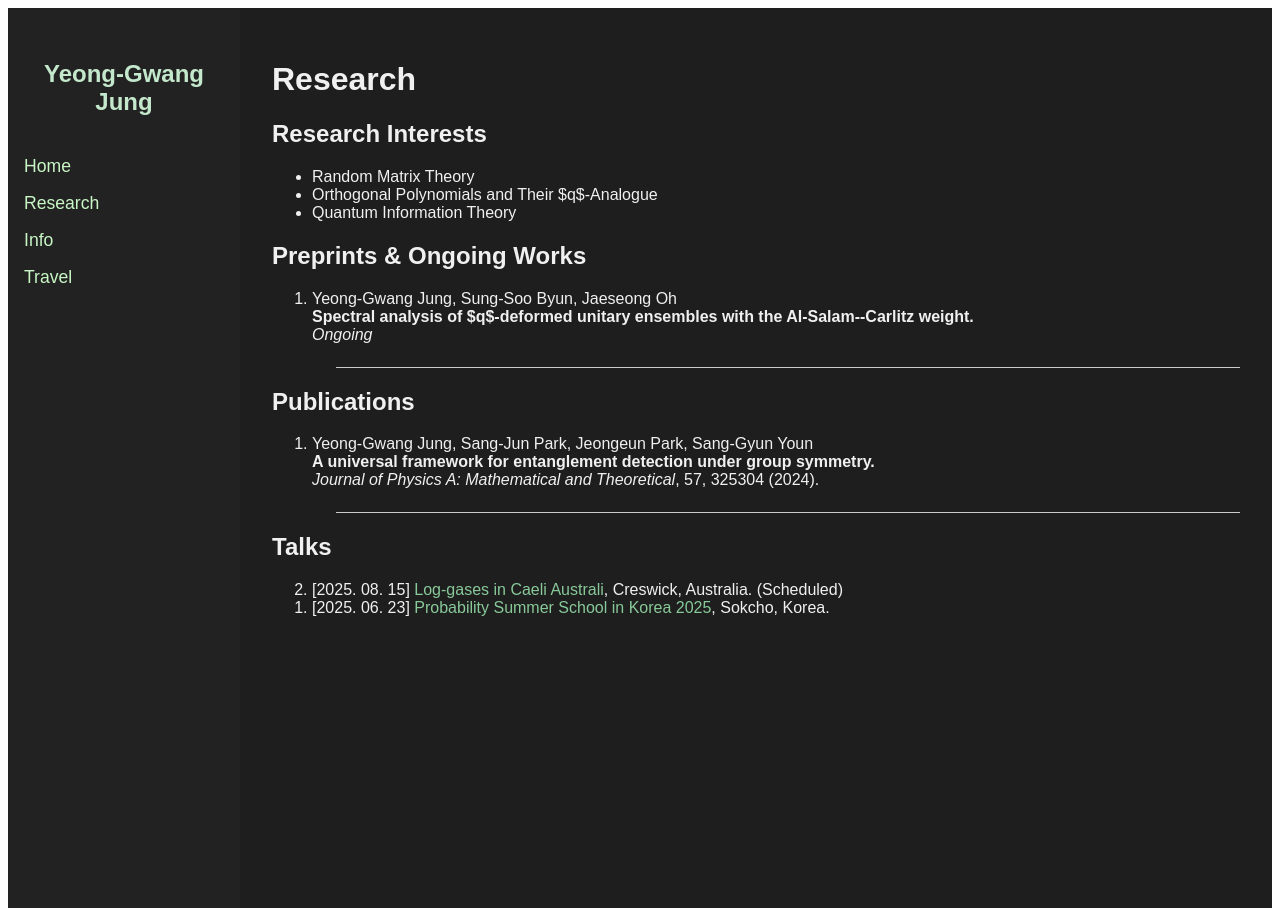
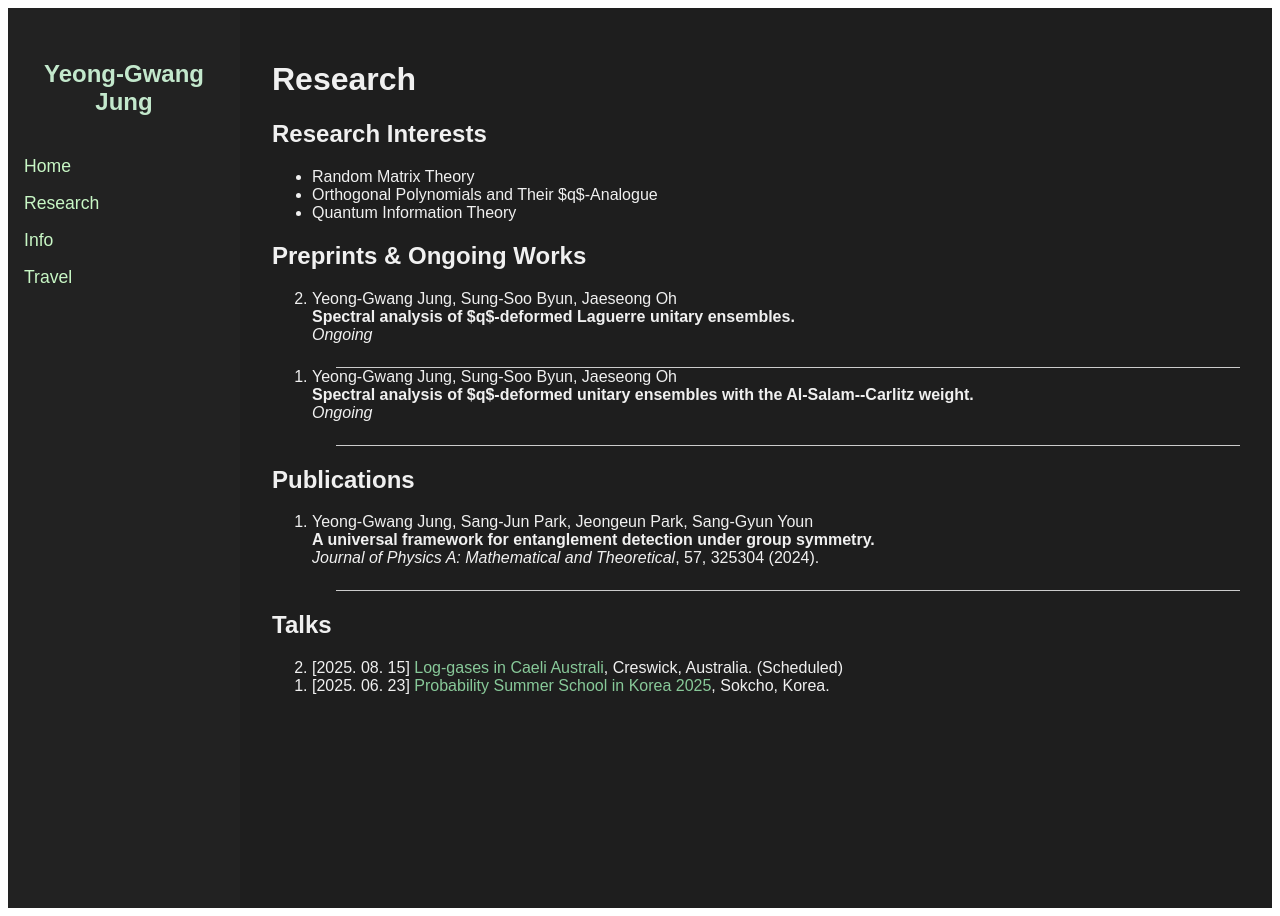
Before and after one commit to y-gJung/y-gJung.github.io, a Jekyll site: the page built from research.md, in a window 1280 px wide. Built offline with Jekyll 4.4.1, drawn with Linux system fonts in a browser that asks for light colours.

Commit message:
Update research.md

```diff
--- a/research.md
+++ b/research.md
@@ -12,6 +12,11 @@ title: Research
 
 ## Preprints & Ongoing Works
 <ol reversed class="paper-list">
+  <li>
+    Yeong-Gwang Jung, Sung-Soo Byun, Jaeseong Oh <br>
+    <strong>Spectral analysis of $q$-deformed Laguerre unitary ensembles.</strong> <br>
+    <em>Ongoing</em>
+  </li>
   <li>
     Yeong-Gwang Jung, Sung-Soo Byun, Jaeseong Oh <br>
     <strong>Spectral analysis of $q$-deformed unitary ensembles with the Al-Salam--Carlitz weight.</strong> <br>
```
